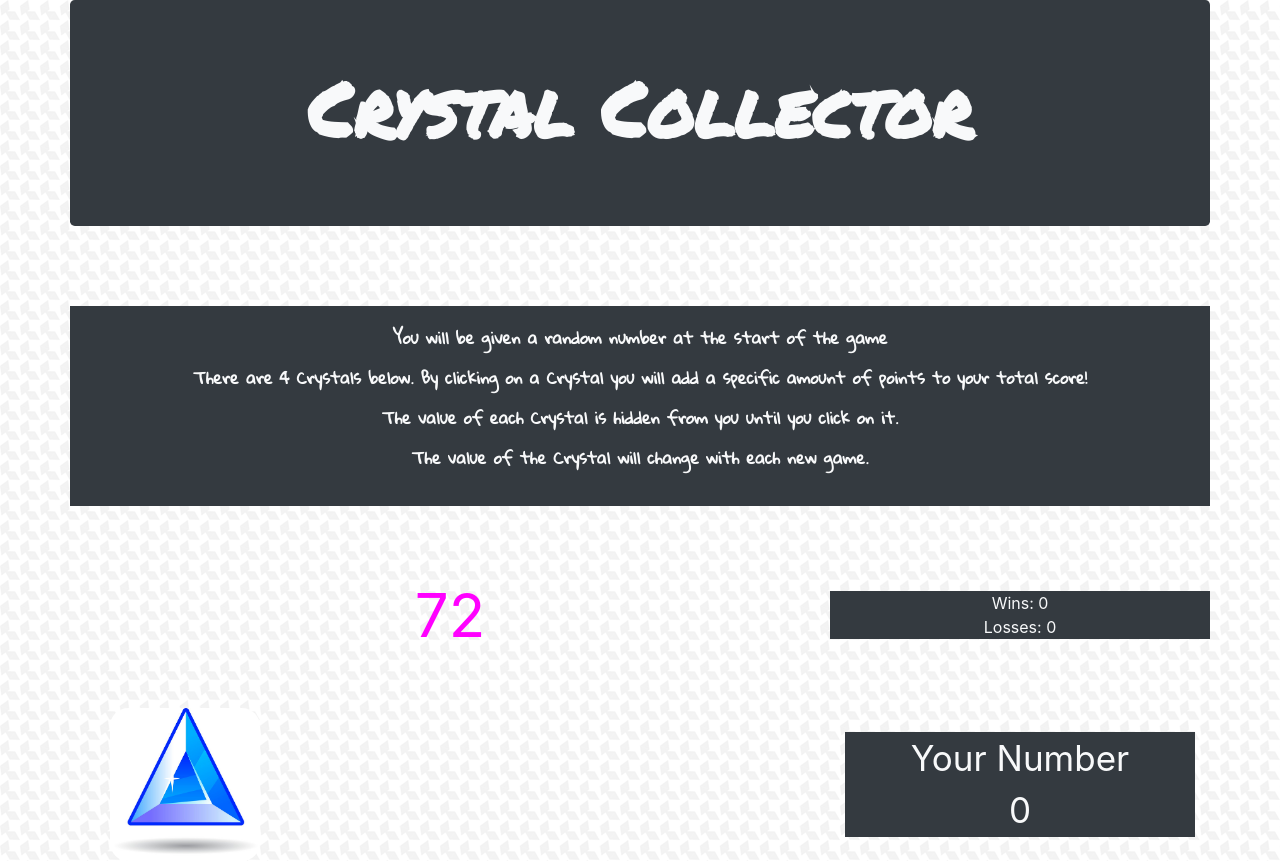
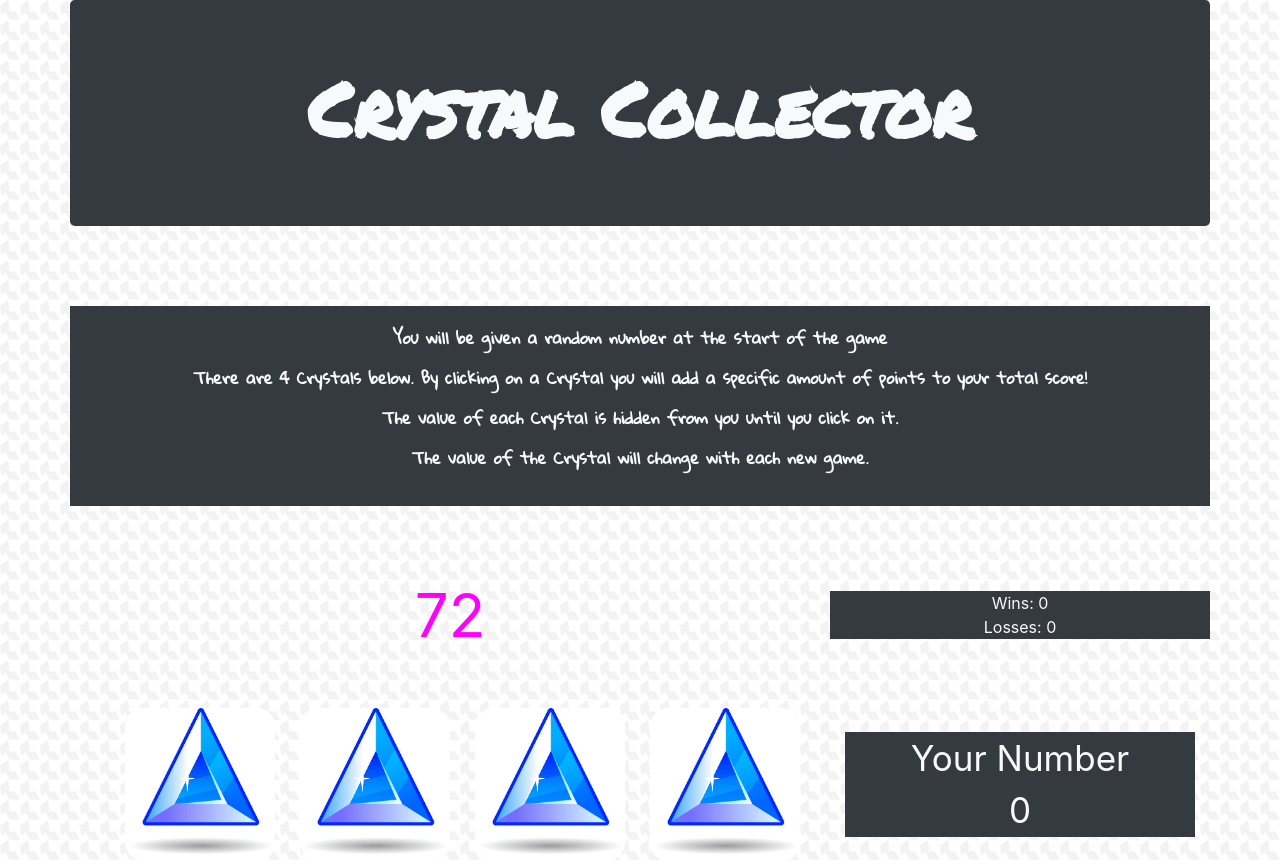
Before and after one commit to jjenks713/crystal-collector, a plain HTML site: page index.html in a window 1280 px wide. Drawn offline with nearby package versions, Linux system fonts and the light colour scheme.

Commit message:
finished everything but different pics and random number on pics

```diff
--- a/assets/javascript/game.js
+++ b/assets/javascript/game.js
@@ -4,10 +4,7 @@ $(document).ready(function() {
         var counter = 0;
         var wins = 0;
         var losses = 0;
-        var number = [Math.floor(Math.random() * 15) + 1];
-        var number1 = [Math.floor(Math.random() * 15) + 1];
-        var number2 = [Math.floor(Math.random() * 15) + 1];
-        var number3 = [Math.floor(Math.random() * 15) + 1];
+        var number = [0, 0, 0, 0];
 
 
 
@@ -18,33 +15,47 @@ $(document).ready(function() {
 
         function randomNumber() {
             targetNumber = [Math.floor(Math.random() * 50) + 50];
-            console.log(targetNumber)
+            console.log(targetNumber);
             $("#target-number").text(targetNumber);
         }
-        randomNumber()
+        randomNumber();
+
+        function crystalValues(max, min) {
+            for (var i; i < 3; i++) {
+            number.push[Math.floor(Math.random() * max) + min];
+            }
+            return number;
+        }
+        crystalValues(1,15);
 
         function resetCrystals() {
             for (var i = 0; i < number.length; i++) {
                 var crystals = $("<img>");
+                var crystals2 = $("<img>");
+                var crystals3 = $("<img>");
+                var crystals4 = $("<img>");
                 crystals.addClass("crystals");
                 crystals.attr("src", "./assets/pics/blue-gem.png", "./assets/pics/red-gem.png", "./assets/pics/yel-gem.png", "./assets/pics/green-gem.png");
+                // crystals2.attr("src", "./assets/pics/red-gem.png");
+                // crystals3.attr("src", "./assets/pics/yel-gem.png");
+                // crystals4.attr("src", "./assets/pics/green-gem.png");
                 crystals.attr("value", number[i]);
-                $("#crys").html(crystals);
-                console.log(crystals)
+                $("#crys").append(crystals);
+                $(".crystals").empty();
+                console.log(crystals + crystals2 + crystals3 + crystals4);
             }
         }
-        resetCrystals()
+        resetCrystals();
 
 
         function Reset() {
-            randomNumber ();
+            randomNumber();
+            // crystalValues();
             counter = 0;
             $("#target-number").html(targetNumber);
             $("#wins").html("Wins: " + wins);
             $("#losses").html("Losses: " + losses);
             $("#num-picked").html(counter);
-            $(".crystals").empty();
-            resetCrystals ();
         }
 
         $(".crystals").on("click", function() {
--- a/index.html
+++ b/index.html
@@ -72,10 +72,7 @@
         <div class="row align-items-center">
             <div class="col-md-8 text-center">
                 <div class="row">
-                    <div id="crys" class="col-md-3"></div>
-                    <div id="crys-1" class="col-md-3"></div>
-                    <div id="crys-2" class="col-md-3"></div>
-                    <div id="crys-3" class="col-md-3"></div>
+                    <div id="crys" class="col-md-12"></div>
                 </div>
             </div>
             <div class="col-md-4">
```
